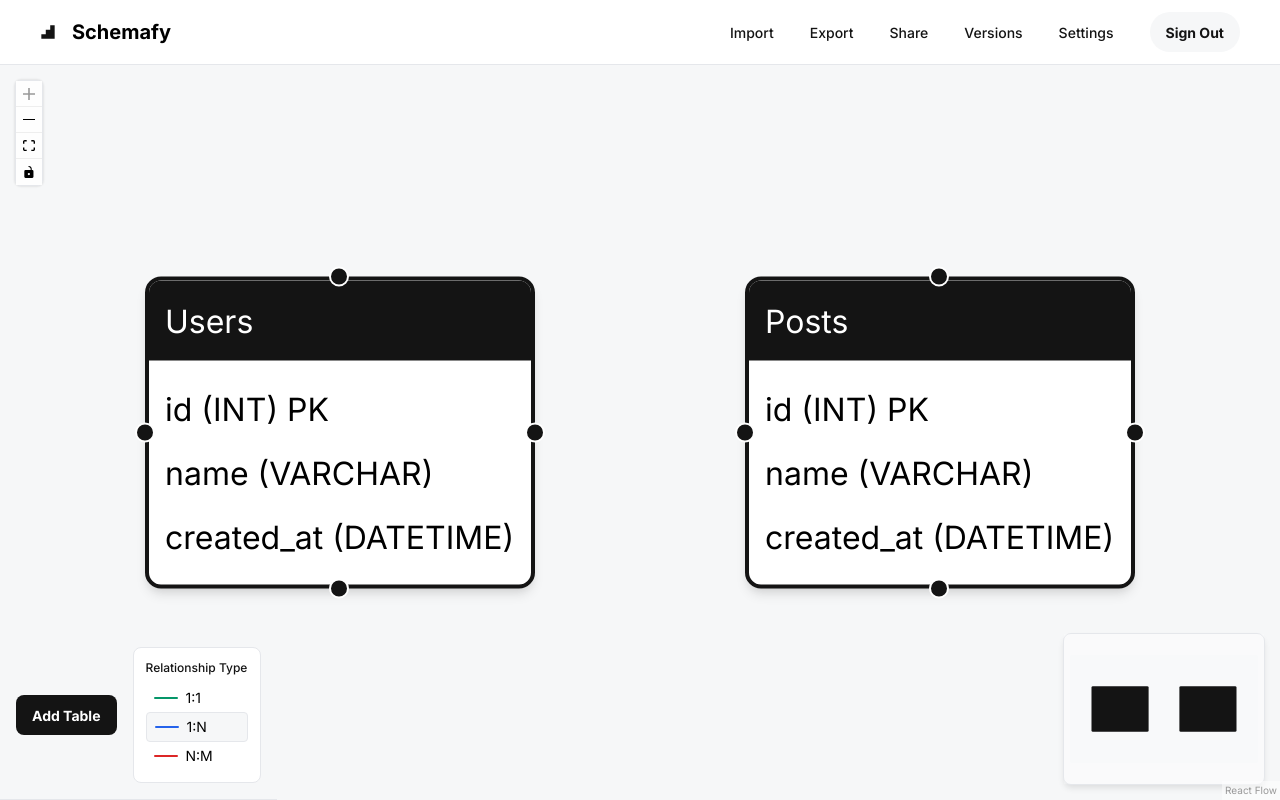
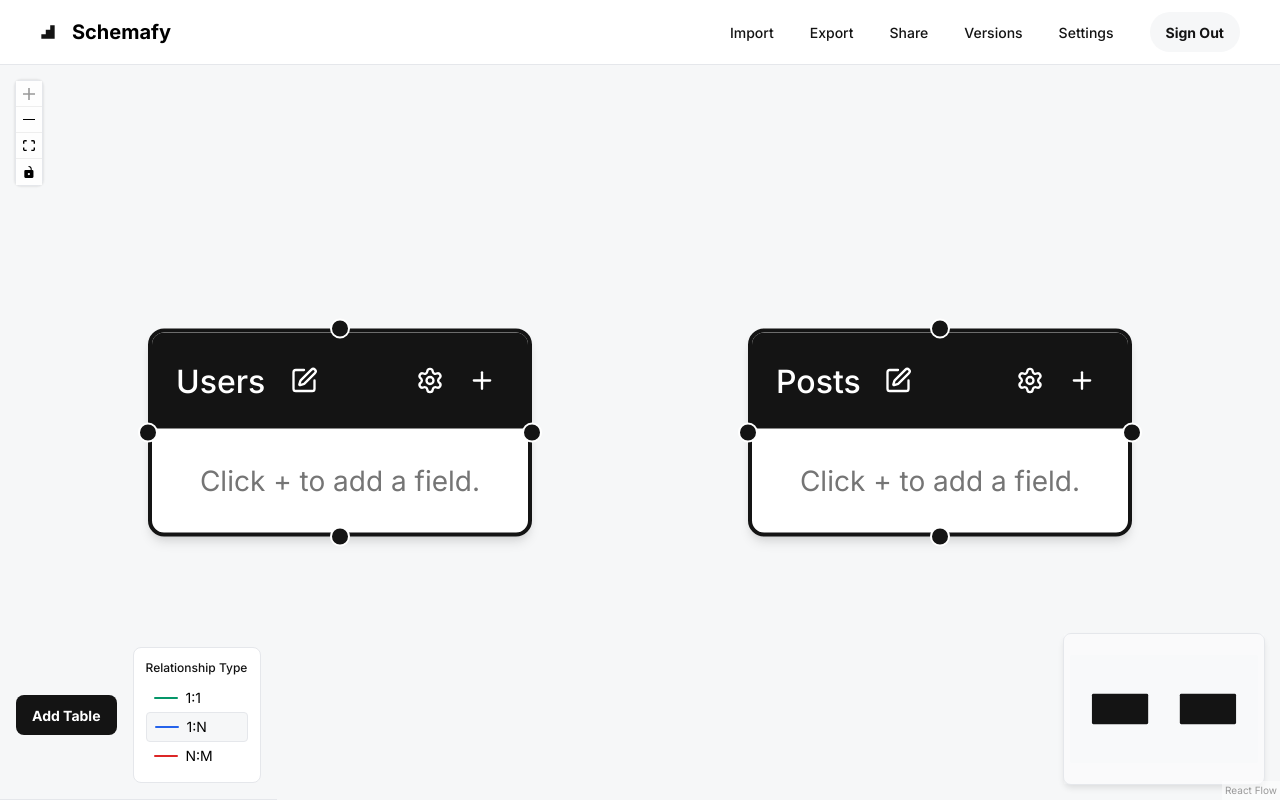
Before and after one commit to schemafy/schemafy, a React (Vite) app in the folder apps/frontend/: page /canvas in a window 1280 px wide. Built offline with nearby package versions, Linux system fonts and the light colour scheme.

Commit message:
feat: add edit fields

```diff
--- a/apps/frontend/src/App.tsx
+++ b/apps/frontend/src/App.tsx
@@ -1,4 +1,5 @@
 import { ThemeProvider } from '@/lib';
+import { ReactFlowProvider } from '@xyflow/react';
 import { Layout } from './components';
 import { Route, BrowserRouter as Router, Routes } from 'react-router-dom';
 import { LandingPage } from './pages';
@@ -7,6 +8,7 @@ import { ERDDiagramTool } from '@/features/drawing';
 function App() {
   return (
     <ThemeProvider defaultTheme="system" storageKey="schemafy-theme">
+      <ReactFlowProvider>
         <Router>
           <Layout>
             <Routes>
@@ -15,6 +17,7 @@ function App() {
             </Routes>
           </Layout>
         </Router>
+      </ReactFlowProvider>
     </ThemeProvider>
   );
 }
--- a/apps/frontend/src/features/drawing/components/ERDDiagramTool.tsx
+++ b/apps/frontend/src/features/drawing/components/ERDDiagramTool.tsx
@@ -1,4 +1,4 @@
-import { useState } from 'react';
+import { useState, useEffect } from 'react';
 import {
   ReactFlow,
   applyNodeChanges,
@@ -19,7 +19,11 @@ import '@xyflow/react/dist/style.css';
 import { TableNode } from './TableNode';
 import { RelationshipMarker } from './RelationshipMarker';
 import { RelationshipSelector } from './RelationshipSelector';
-import { RELATIONSHIP_TYPES, type RelationshipType } from '../types';
+import {
+  RELATIONSHIP_TYPES,
+  type RelationshipType,
+  type TableNodeData,
+} from '../types';
 import { Button } from '@/components';
 
 const nodeTypes = {
@@ -47,6 +51,25 @@ export function ERDDiagramTool() {
   const [selectedEdge, setSelectedEdge] = useState<string | null>(null);
   const [currentRelationshipType, setCurrentRelationshipType] =
     useState<RelationshipType>('one-to-many');
+
+  const updateNode = (nodeId: string, newData: Partial<TableNodeData>) => {
+    setNodes((nds) =>
+      nds.map((node) =>
+        node.id === nodeId
+          ? { ...node, data: { ...node.data, ...newData } }
+          : node,
+      ),
+    );
+  };
+
+  useEffect(() => {
+    setNodes((nds) =>
+      nds.map((node) => ({
+        ...node,
+        data: { ...node.data, updateNode },
+      })),
+    );
+  }, []);
 
   const onNodesChange = (changes: NodeChange[]) =>
     setNodes((nds) => applyNodeChanges(changes, nds) as Node[]);
@@ -108,12 +131,28 @@ export function ERDDiagramTool() {
     setSelectedEdge(null);
   };
 
-  const addTable = () => {
+  const addTable = (
+    x: number = Math.random() * 400 + 100,
+    y: number = Math.random() * 300 + 100,
+  ) => {
     const newNode: Node = {
       id: `table_${Date.now()}`,
       type: 'table',
-      position: { x: Math.random() * 400, y: Math.random() * 300 },
-      data: { tableName: `Table_${nodes.length + 1}` },
+      position: { x: x, y: y },
+      data: {
+        tableName: `Table_${nodes.length + 1}`,
+        fields: [
+          {
+            id: `field_${Date.now()}`,
+            name: 'id',
+            type: 'INT',
+            isPrimaryKey: true,
+            isNotNull: true,
+            isUnique: false,
+          },
+        ],
+        updateNode,
+      },
     };
     setNodes([...nodes, newNode]);
   };
@@ -123,7 +162,13 @@ export function ERDDiagramTool() {
       <RelationshipMarker />
       <div className="flex flex-1">
         <div className="flex items-center gap-4 p-4 border-b border-schemafy-light-gray absolute bottom-0 z-100">
-          <Button onClick={addTable}>Add Table</Button>
+          <Button
+            onClick={() => {
+              addTable();
+            }}
+          >
+            Add Table
+          </Button>
           <div className="flex items-center gap-2">
             <RelationshipSelector
               onSelect={setCurrentRelationshipType}
@@ -141,7 +186,7 @@ export function ERDDiagramTool() {
             onConnect={onConnect}
             onEdgeClick={onEdgeClick}
             nodeTypes={nodeTypes}
-            connectionLineType={ConnectionLineType.SmoothStep}
+            connectionLineType={ConnectionLineType.SimpleBezier}
             fitView
           >
             <MiniMap
--- a/apps/frontend/src/features/drawing/components/TableNode.tsx
+++ b/apps/frontend/src/features/drawing/components/TableNode.tsx
@@ -1,42 +1,279 @@
 import { Handle, Position } from '@xyflow/react';
+import { useState } from 'react';
+import { DATA_TYPES, type TableNodeData, type FieldType } from '../types';
+import {
+  Plus,
+  Trash2,
+  GripVertical,
+  Edit,
+  Check,
+  Settings,
+} from 'lucide-react';
 
-type TableNodeData = {
-  tableName: string;
-};
+export const TableNode = ({
+  data,
+  id,
+}: {
+  data: TableNodeData;
+  id: string;
+}) => {
+  const [isEditingTableName, setIsEditingTableName] = useState(false);
+  const [isFieldEditMode, setIsFieldEditMode] = useState(false);
+  const [editingTableName, setEditingTableName] = useState(data.tableName);
+  const [fields, setFields] = useState(data.fields || []);
 
-export const TableNode = ({ data }: { data: TableNodeData }) => {
+  const saveTableName = () => {
+    if (data.updateNode) {
+      data.updateNode(id, { tableName: editingTableName });
+    }
+    setIsEditingTableName(false);
+  };
+
+  const addField = () => {
+    const newField = {
+      id: `field_${Date.now()}`,
+      name: `new_field`,
+      type: 'VARCHAR',
+      isPrimaryKey: false,
+      isNotNull: false,
+      isUnique: false,
+    };
+    const newFields = [...fields, newField];
+    setFields(newFields);
+    updateFields(newFields);
+    setIsFieldEditMode(true);
+  };
+
+  const removeField = (fieldId: string) => {
+    const newFields = fields.filter((field) => field.id !== fieldId);
+    setFields(newFields);
+    updateFields(newFields);
+  };
+
+  const updateField = (
+    fieldId: string,
+    key: keyof FieldType,
+    value: string | boolean,
+  ) => {
+    const newFields = fields.map((field) =>
+      field.id === fieldId ? { ...field, [key]: value } : field,
+    );
+    setFields(newFields);
+    updateFields(newFields);
+  };
+
+  const updateFields = (newFields: FieldType[]) => {
+    if (data.updateNode) {
+      data.updateNode(id, { fields: newFields });
+    }
+  };
+
   return (
     <div className="bg-schemafy-bg border-2 border-schemafy-button-bg rounded-lg shadow-md min-w-48 overflow-hidden">
       <Handle
         type="target"
         position={Position.Top}
+        id={`${id}-top-handle`}
         style={{ background: '#141414', width: 10, height: 10 }}
       />
       <Handle
         type="source"
         position={Position.Bottom}
+        id={`${id}-bottom-handle`}
         style={{ background: '#141414', width: 10, height: 10 }}
       />
       <Handle
         type="target"
         position={Position.Left}
+        id={`${id}-left-handle`}
         style={{ background: '#141414', width: 10, height: 10 }}
       />
       <Handle
         type="source"
         position={Position.Right}
+        id={`${id}-right-handle`}
         style={{ background: '#141414', width: 10, height: 10 }}
       />
 
-      <div className="bg-schemafy-button-bg text-white p-2 flex items-center gap-2">
-        <span>{data.tableName || 'Table'}</span>
+      <div className="bg-schemafy-button-bg text-schemafy-button-text p-3 flex items-center justify-between">
+        <div className="flex items-center gap-2 flex-1">
+          {isEditingTableName ? (
+            <div className="flex items-center gap-2 flex-1">
+              <input
+                type="text"
+                value={editingTableName}
+                placeholder="Entity"
+                onChange={(e) => setEditingTableName(e.target.value)}
+                className="bg-transparent border-b border-schemafy-button-text text-schemafy-button-text placeholder-schemafy-dark-gray outline-none flex-1"
+                onKeyDown={(e) => {
+                  if (e.key === 'Enter') saveTableName();
+                  if (e.key === 'Escape') setIsEditingTableName(false);
+                }}
+                autoFocus
+              />
+              <button
+                onClick={saveTableName}
+                className="p-1 hover:bg-schemafy-dark-gray rounded"
+              >
+                <Check size={14} />
+              </button>
+            </div>
+          ) : (
+            <div className="flex items-center gap-2 flex-1">
+              <span className="font-medium">{data.tableName}</span>
+              <button
+                onClick={() => setIsEditingTableName(true)}
+                className="p-1 hover:bg-schemafy-dark-gray rounded"
+              >
+                <Edit size={14} />
+              </button>
+            </div>
+          )}
+        </div>
+
+        <div className="flex items-center gap-1">
+          <button
+            onClick={() => setIsFieldEditMode(!isFieldEditMode)}
+            className={`p-1 rounded ${isFieldEditMode ? 'bg-schemafy-dark-gray' : 'hover:schemafy-dark-gray'}`}
+            title="Toggle Edit Mode"
+          >
+            <Settings size={14} />
+          </button>
+          <button
+            onClick={addField}
+            className="p-1 hover:schemafy-dark-gray rounded"
+            title="Add Field"
+          >
+            <Plus size={14} />
+          </button>
+        </div>
       </div>
 
-      <div className="p-2">
-        <div className=" py-1">id (INT) PK</div>
-        <div className="py-1">name (VARCHAR)</div>
-        <div className="py-1">created_at (DATETIME)</div>
+      <div className="max-h-96 overflow-y-auto">
+        {fields.map((field) => (
+          <div
+            key={field.id}
+            className={`border-b border-schemafy-light-gray last:border-b-0 ${
+              isFieldEditMode ? 'hover:bg-schemafy-secondary' : ''
+            }`}
+          >
+            {isFieldEditMode ? (
+              <div className="p-2 space-y-2">
+                <div className="flex items-center gap-2">
+                  <GripVertical size={12} className="text-schemafy-dark-gray" />
+                  <input
+                    type="text"
+                    value={field.name}
+                    onChange={(e) =>
+                      updateField(field.id, 'name', e.target.value)
+                    }
+                    className="flex-1 px-2 py-1 text-sm border border-schemafy-light-gray rounded focus:outline-none focus:ring-1 focus:ring-blue-500"
+                    placeholder="Field name"
+                  />
+
+                  <select
+                    value={field.type}
+                    onChange={(e) =>
+                      updateField(field.id, 'type', e.target.value)
+                    }
+                    className="px-2 py-1 text-sm border border-schemafy-light-gray rounded focus:outline-none focus:ring-1 focus:ring-blue-500"
+                  >
+                    {DATA_TYPES.map((type) => (
+                      <option key={type} value={type}>
+                        {type}
+                      </option>
+                    ))}
+                  </select>
+
+                  <button
+                    onClick={() => removeField(field.id)}
+                    className="p-1 text-schemafy-destructive hover:bg-red-100 rounded flex-shrink-0"
+                    title="Remove Field"
+                  >
+                    <Trash2 size={12} />
+                  </button>
+                </div>
+
+                <div className="flex flex-wrap gap-3 text-xs ml-4">
+                  <label className="flex items-center gap-1 cursor-pointer">
+                    <input
+                      type="checkbox"
+                      checked={field.isPrimaryKey}
+                      onChange={(e) =>
+                        updateField(field.id, 'isPrimaryKey', e.target.checked)
+                      }
+                      className="w-3 h-3"
+                    />
+                    <span className="text-yellow-600 font-medium">PK</span>
+                  </label>
+
+                  <label className="flex items-center gap-1 cursor-pointer">
+                    <input
+                      type="checkbox"
+                      checked={field.isNotNull}
+                      onChange={(e) =>
+                        updateField(field.id, 'isNotNull', e.target.checked)
+                      }
+                      className="w-3 h-3"
+                    />
+                    <span className="text-red-600 font-medium">NOT NULL</span>
+                  </label>
+
+                  <label className="flex items-center gap-1 cursor-pointer">
+                    <input
+                      type="checkbox"
+                      checked={field.isUnique}
+                      onChange={(e) =>
+                        updateField(field.id, 'isUnique', e.target.checked)
+                      }
+                      className="w-3 h-3"
+                    />
+                    <span className="text-blue-600 font-medium">UNIQUE</span>
+                  </label>
+                </div>
+              </div>
+            ) : (
+              <div className="p-2">
+                <div className="flex items-center justify-between">
+                  <div className="flex items-center gap-2">
+                    <span
+                      className={`text-sm ${field.isPrimaryKey ? 'font-bold text-yellow-600' : 'text-schemafy-text'}`}
+                    >
+                      {field.name}
+                    </span>
+                    <span className="text-xs text-schemafy-dark-gray">
+                      ({field.type})
+                    </span>
+                  </div>
+                  <div className="flex items-center gap-1">
+                    {field.isPrimaryKey && (
+                      <span className="text-xs text-yellow-600 font-medium">
+                        PK
+                      </span>
+                    )}
+                    {field.isNotNull && (
+                      <span className="text-xs text-red-600 font-medium">
+                        *
+                      </span>
+                    )}
+                    {field.isUnique && (
+                      <span className="text-xs text-blue-600 font-medium">
+                        UQ
+                      </span>
+                    )}
+                  </div>
+                </div>
+              </div>
+            )}
+          </div>
+        ))}
       </div>
+
+      {fields.length === 0 && (
+        <div className="p-4 text-center text-schemafy-dark-gray text-sm">
+          Click + to add a field.
+        </div>
+      )}
     </div>
   );
 };
```
Also changed, not shown: apps/frontend/src/features/drawing/types/index.ts (+36 -0 lines). Lines whose indentation alone changed are shown as unchanged.
